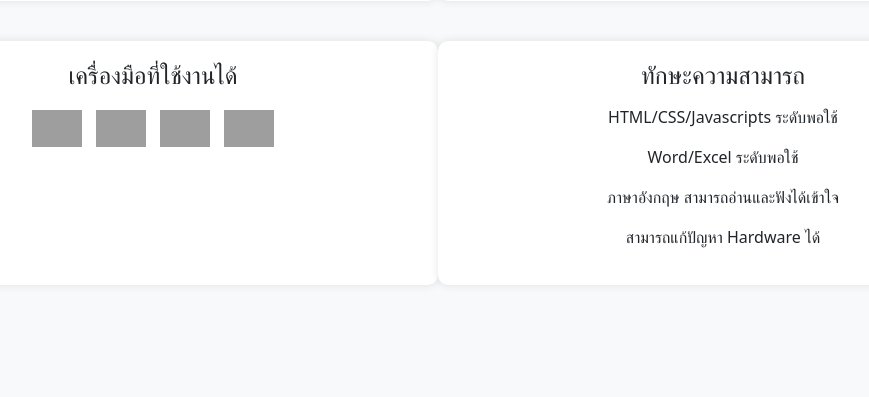
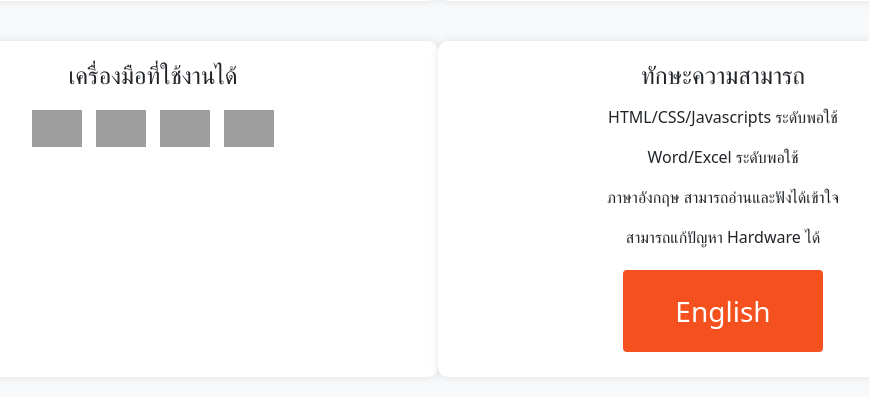
Before and after one commit to lakaskk/lakaskk.github.io, a PHP site: page / in a window 1280 px wide. Shown: the part 794-1191 px from the top of the page, without its empty margins (202-1071 px from the left). Before the commit the page ends 1076 px from the top, so only its background shows below. Run offline with PHP 8.4, Linux system fonts and the light colour scheme; some libraries are stand-ins or nearby versions; grey boxes are pictures that could not be loaded.

Commit message:
initial commit

```diff
--- a/index.html
+++ b/index.html
@@ -68,6 +68,7 @@
                 <p>Word/Excel ระดับพอใช้</p>
                 <p>ภาษาอังกฤษ สามารถอ่านและฟังได้เข้าใจ</p>
                 <p>สามารถแก้ปัญหา Hardware ได้</p>
+                <button type="button" class="button">English</button>
             </div>
         </div>
     </div>
--- a/style.css
+++ b/style.css
@@ -1,5 +1,6 @@
 body {
-    background-color: #f8f9fa; /* สีพื้นหลังของหน้าเว็บ */
+    background-color: #f8f9fa;
+    /* สีพื้นหลังของหน้าเว็บ */
 }
 
 .profile-container {
@@ -7,7 +8,8 @@ body {
     align-items: center;
     justify-content: center;
     margin-bottom: 30px;
-    background-color: #fff; /* สีพื้นหลังของ container */
+    background-color: #fff;
+    /* สีพื้นหลังของ container */
     padding: 20px;
     border-radius: 10px;
     box-shadow: 0 0 10px rgba(0, 0, 0, 0.1);
@@ -19,7 +21,8 @@ body {
 }
 
 .section-container {
-    background-color: #fff; /* สีพื้นหลังของ section */
+    background-color: #fff;
+    /* สีพื้นหลังของ section */
     padding: 20px;
     margin-bottom: 20px;
     border-radius: 10px;
@@ -38,3 +41,43 @@ body {
     max-width: 50px;
     margin: 5px;
 }
+
+.button {
+    display: inline-block;
+    border-radius: 4px;
+    background-color: #f4511e;
+    border: none;
+    color: #FFFFFF;
+    text-align: center;
+    font-size: 28px;
+    padding: 20px;
+    width: 200px;
+    transition: all 0.5s;
+    cursor: pointer;
+    margin: 5px;
+}
+
+.button span {
+    cursor: pointer;
+    display: inline-block;
+    position: relative;
+    transition: 0.5s;
+}
+
+.button span:after {
+    content: '\00bb';
+    position: absolute;
+    opacity: 0;
+    top: 0;
+    right: -20px;
+    transition: 0.5s;
+}
+
+.button:hover span {
+    padding-right: 25px;
+}
+
+.button:hover span:after {
+    opacity: 1;
+    right: 0;
+}
```
